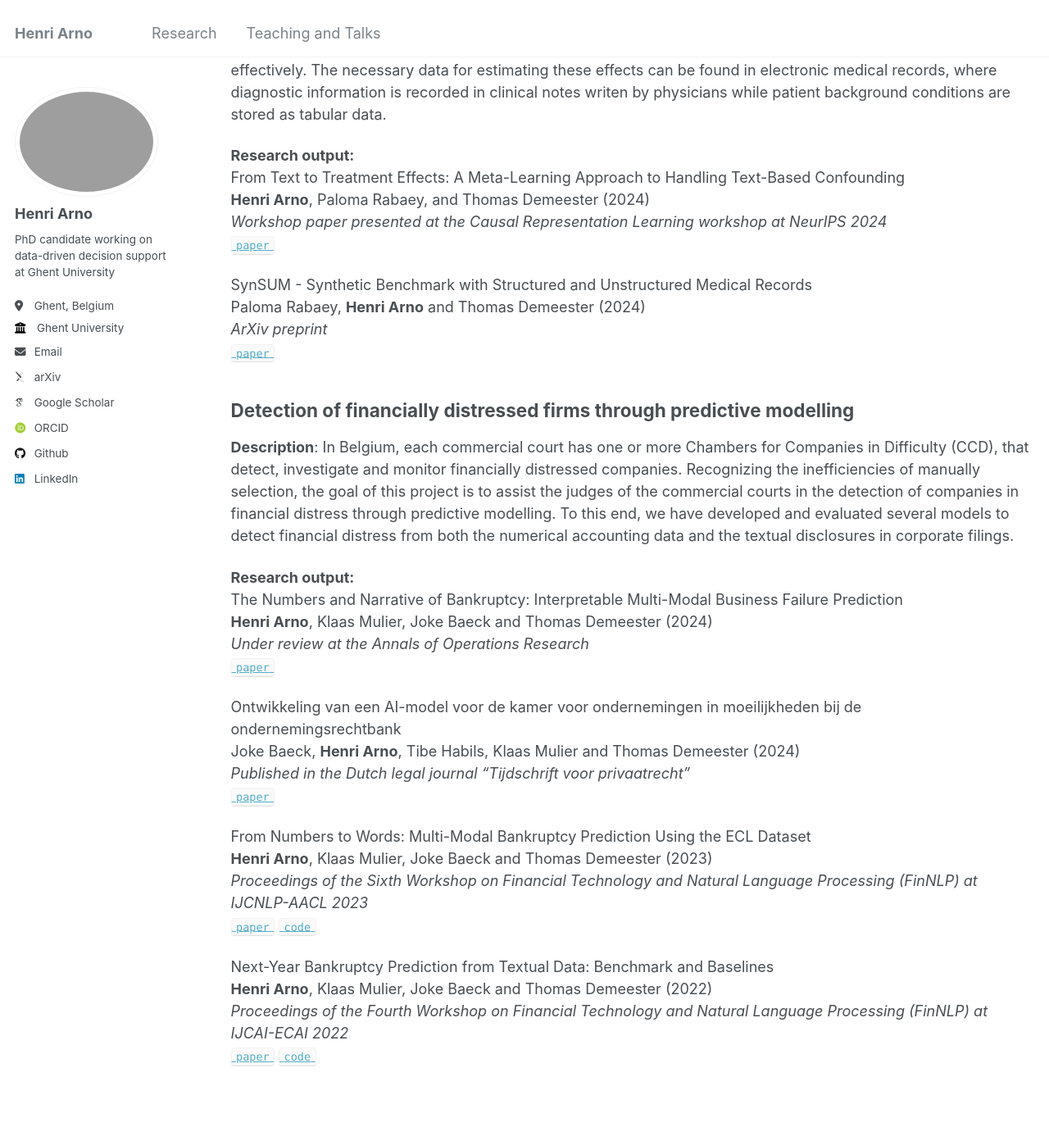
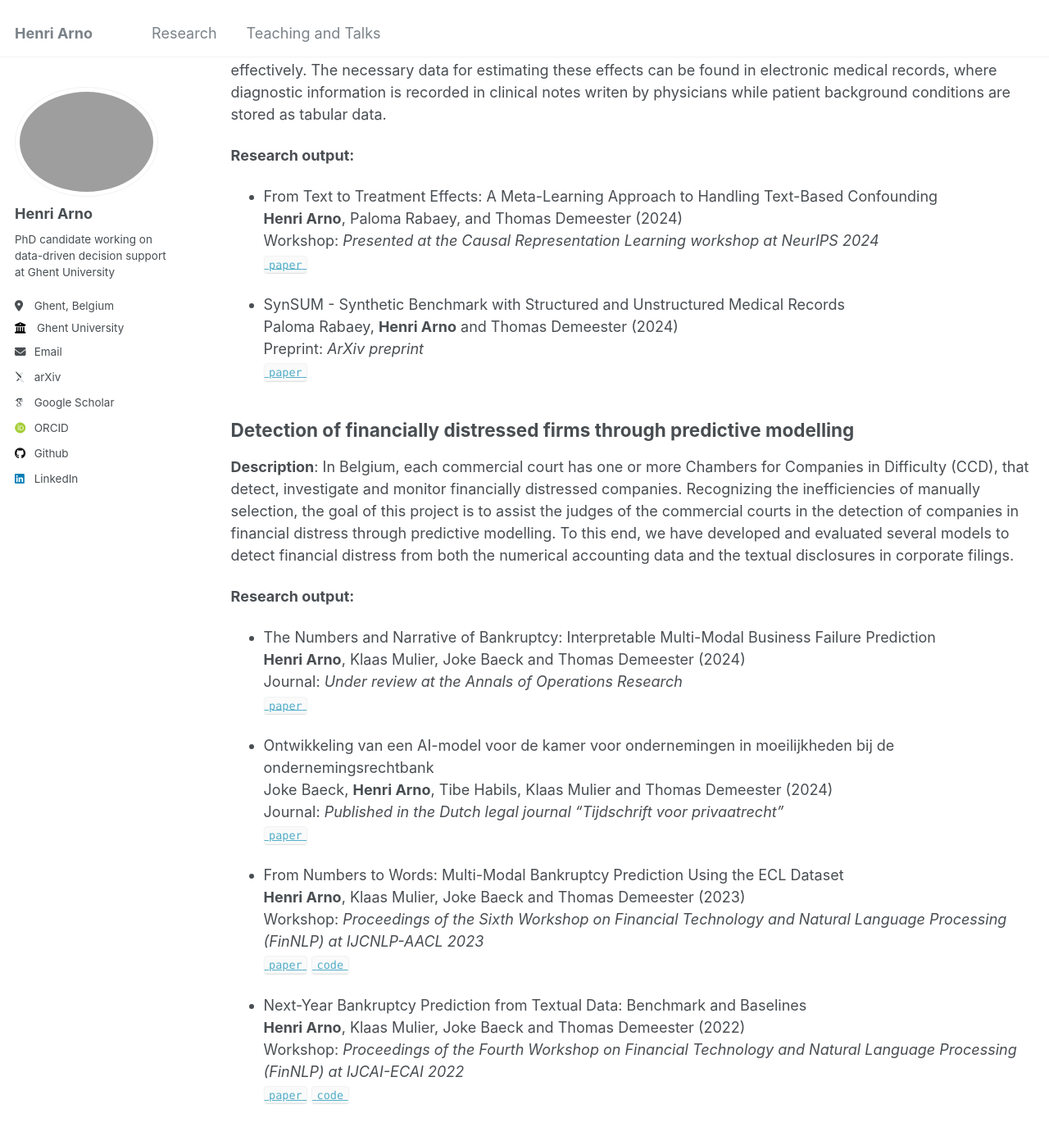
Before and after one commit to HenriArno/HenriArno.github.io, a Jekyll site: the page built from _pages/research.md, in a window 1280 px wide and 1400 px high, scrolled down 338 px. Shown: the top 1386 px of the window at 82% size. Built offline with Jekyll 4.4.1, drawn with Linux system fonts in a browser that asks for light colours; some web fonts are replaced.

Commit message:
Update research.md

```diff
--- a/_pages/research.md
+++ b/_pages/research.md
@@ -10,36 +10,36 @@ permalink: /research/
 **Example:** Many real-world applications involve unstructured data, making this research highly relevant. For example, doctors need to identify which patients will benefit most from specific treatments to allocate them effectively. The necessary data for estimating these effects can be found in electronic medical records, where diagnostic information is recorded in clinical notes writen by physicians while patient background conditions are stored as tabular data.
 
 **Research output:**
-From Text to Treatment Effects: A Meta-Learning Approach to Handling Text-Based Confounding
+- From Text to Treatment Effects: A Meta-Learning Approach to Handling Text-Based Confounding
 **Henri Arno**, Paloma Rabaey, and Thomas Demeester (2024)
-*Workshop paper presented at the Causal Representation Learning workshop at NeurIPS 2024*
+Workshop: *Presented at the Causal Representation Learning workshop at NeurIPS 2024*
 [`paper`](https://arxiv.org/abs/2409.15503)
 
-SynSUM - Synthetic Benchmark with Structured and Unstructured Medical Records
+- SynSUM - Synthetic Benchmark with Structured and Unstructured Medical Records
 Paloma Rabaey, **Henri Arno** and Thomas Demeester (2024)
-*ArXiv preprint*
+Preprint: *ArXiv preprint*
 [`paper`](https://arxiv.org/abs/2409.08936)
 
 ## Detection of financially distressed firms through predictive modelling
 **Description**: In Belgium, each commercial court has one or more Chambers for Companies in Difficulty (CCD), that detect, investigate and monitor financially distressed companies. Recognizing the inefficiencies of manually selection, the goal of this project is to assist the judges of the commercial courts in the detection of companies in financial distress through predictive modelling. To this end, we have developed and evaluated several models to detect financial distress from both the numerical accounting data and the textual disclosures in corporate filings.
 
 **Research output:**
-The Numbers and Narrative of Bankruptcy: Interpretable Multi-Modal Business Failure Prediction
+- The Numbers and Narrative of Bankruptcy: Interpretable Multi-Modal Business Failure Prediction
 **Henri Arno**, Klaas Mulier, Joke Baeck and Thomas Demeester (2024)
-*Under review at the Annals of Operations Research*
+Journal: *Under review at the Annals of Operations Research*
 [`paper`](https://scholar.google.be/citations?user=ce8BmFgAAAAJ&hl=nl)
 
-Ontwikkeling van een AI-model voor de kamer voor ondernemingen in moeilijkheden bij de ondernemingsrechtbank
+- Ontwikkeling van een AI-model voor de kamer voor ondernemingen in moeilijkheden bij de ondernemingsrechtbank
 Joke Baeck, **Henri Arno**, Tibe Habils, Klaas Mulier and Thomas Demeester (2024)
-*Published in the Dutch legal journal "Tijdschrift voor privaatrecht"*
+Journal: *Published in the Dutch legal journal "Tijdschrift voor privaatrecht"*
 [`paper`](https://biblio.ugent.be/publication/01J9X3QVPZWV4XMKX0ZHA5D06J)
 
-From Numbers to Words: Multi-Modal Bankruptcy Prediction Using the ECL Dataset
+- From Numbers to Words: Multi-Modal Bankruptcy Prediction Using the ECL Dataset
 **Henri Arno**, Klaas Mulier, Joke Baeck and Thomas Demeester (2023)
-*Proceedings of the Sixth Workshop on Financial Technology and Natural Language Processing (FinNLP) at IJCNLP-AACL 2023*
+Workshop: *Proceedings of the Sixth Workshop on Financial Technology and Natural Language Processing (FinNLP) at IJCNLP-AACL 2023*
 [`paper`](https://aclanthology.org/2023.finnlp-2.2/) [`code`](github.com/henriarnoUG/ECL)
 
-Next-Year Bankruptcy Prediction from Textual Data: Benchmark and Baselines
+- Next-Year Bankruptcy Prediction from Textual Data: Benchmark and Baselines
 **Henri Arno**, Klaas Mulier, Joke Baeck and Thomas Demeester (2022)
-*Proceedings of the Fourth Workshop on Financial Technology and Natural Language Processing (FinNLP) at IJCAI-ECAI 2022*
+Workshop: *Proceedings of the Fourth Workshop on Financial Technology and Natural Language Processing (FinNLP) at IJCAI-ECAI 2022*
 [`paper`](https://aclanthology.org/2022.finnlp-1.25/) [`code`](github.com/henriarnoUG/ECL)
```
